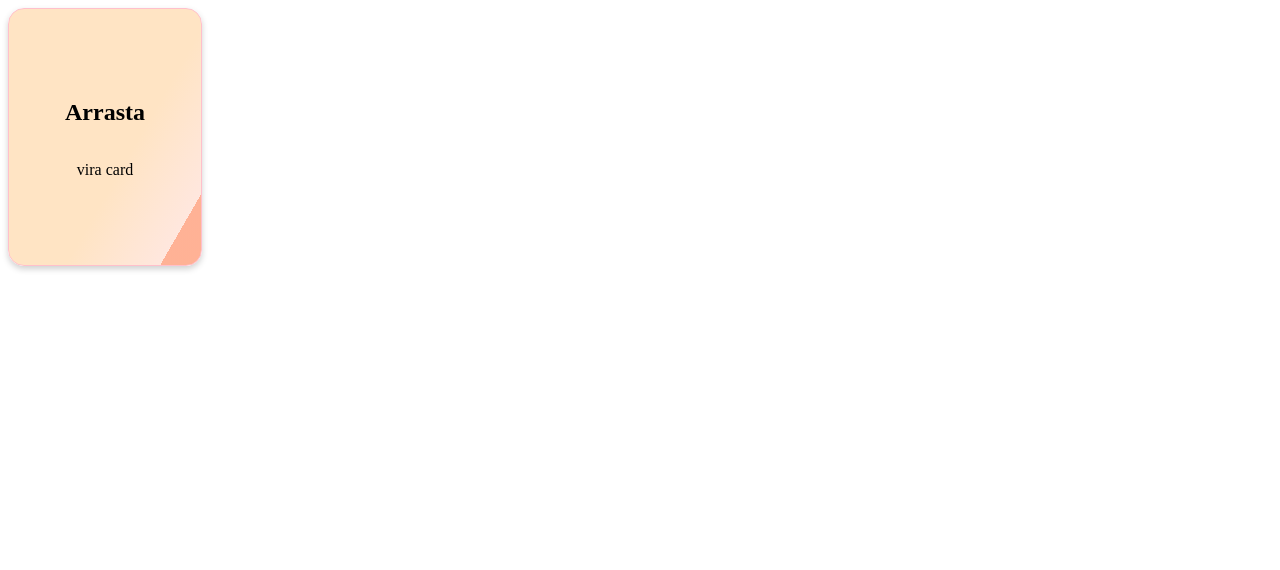
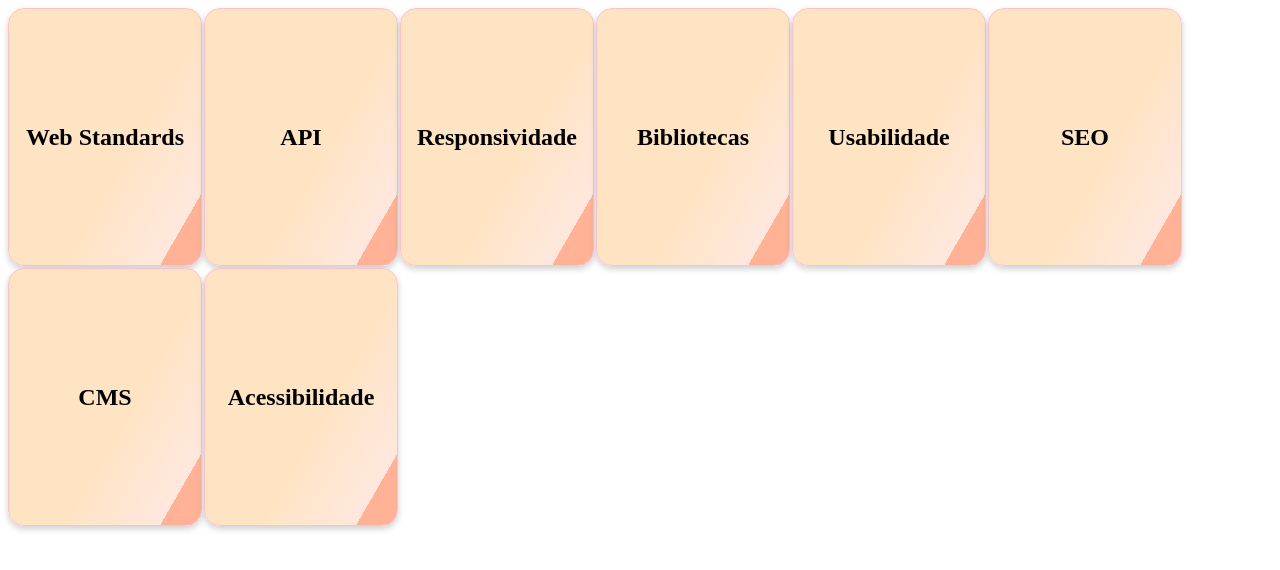
Before and after one commit to OwseiWasTaken/Portifolios, a plain HTML site: page animation/Flip.html in a window 1280 px wide. Drawn offline with Linux system fonts and the light colour scheme.

Commit message:
Facilmente criar mais flashcards
array cards é utilizado como ...[nome, descri] para criar um flashcard diretamente no body

```diff
--- a/animation/Flip.html
+++ b/animation/Flip.html
@@ -1,3 +1,4 @@
+
 <!DOCTYPE html>
 <html>
 	<head>
@@ -5,6 +6,7 @@
 		<title>Card</title>
 		<style>
 			.card {
+				display: inline-block;
 				background-color: transparent;
 				width: 12em;
 				height: 16em;
@@ -41,19 +43,43 @@
 				background: linear-gradient(120deg, rgb(255, 174, 145) 30%, coral 88%, bisque 40%, rgb(255, 185, 160) 78%);
 			}
 		</style>
-	</head>
-	<body>
+<script>
+
+format = `\`
 <div class="card">
 	<div class="flip">
 		<div class="front">
-					<h2>Arrasta</h2>
-					<p>vira card</p>
+			<h2>\${nome}</h2>
 		</div>
 		<div class="back">
-					<h2>sai de cima</h2>
-					<p>volta card</p>
+			<h2>\${nome}</h2>
+			<p>\${desc}</p>
 		</div>
 	</div>
 </div>
+\``
+
+cards = [
+	["Web Standards", "web"],
+	["API", "api"],
+	["Responsividade", "responsividade"],
+	["Bibliotecas", "libs"],
+	["Usabilidade", "usabilidade"],
+	["SEO", "seo"],
+	["CMS", "cms"],
+	["Acessibilidade", "acessibilidade"],
+]
+
+window.onload = () => {
+	for (thing of cards) {
+		let [nome, desc] = thing;
+		//console.log(eval(format))
+		document.body.innerHTML+=eval(format)
+	}
+}
+
+</script>
+	</head>
+	<body>
 	</body>
 </html>
```
Lines whose indentation alone changed are shown as unchanged.
